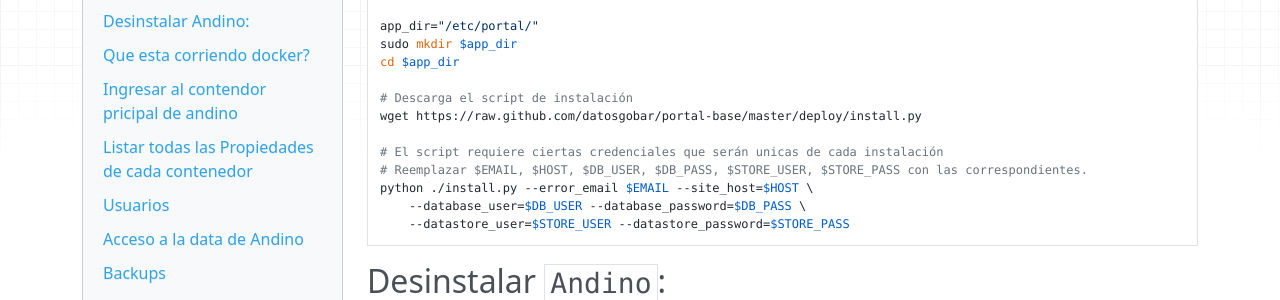
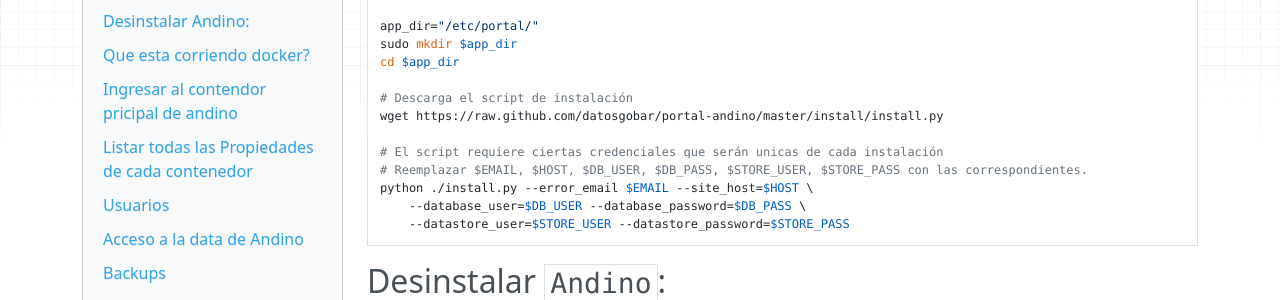
Before and after one commit to datosgobar/portal-andino, an MkDocs documentation site: the page built from docs/setup/usage.md, in a window 1280 px wide and 900 px high, scrolled down 917 px. Shown: the part 151-451 px from the top of the window. Built offline with MkDocs 1.6.1, drawn with Linux system fonts in a browser that asks for light colours; nearby versions of some CDN libraries; old or Windows-style settings are respelled for this version of MkDocs; some of the changed lines change nothing that is shown.

Commit message:
Saco referencias al script de instalacion anterior

```diff
--- a/docs/setup/usage.md
+++ b/docs/setup/usage.md
@@ -48,7 +48,7 @@
 cd $app_dir
 
 # Descarga el script de instalación
-wget https://raw.github.com/datosgobar/portal-base/master/deploy/install.py
+wget https://raw.github.com/datosgobar/portal-andino/master/install/install.py
 
 # El script requiere ciertas credenciales que serán unicas de cada instalación
 # Reemplazar $EMAIL, $HOST, $DB_USER, $DB_PASS, $STORE_USER, $STORE_PASS con las correspondientes.
```
Also changed, not shown: 1 other file.
